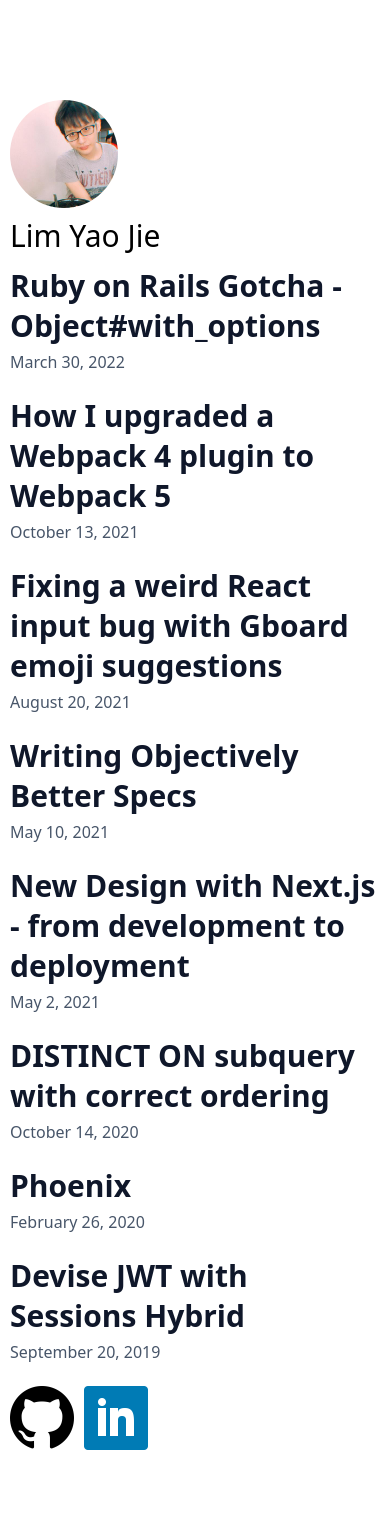
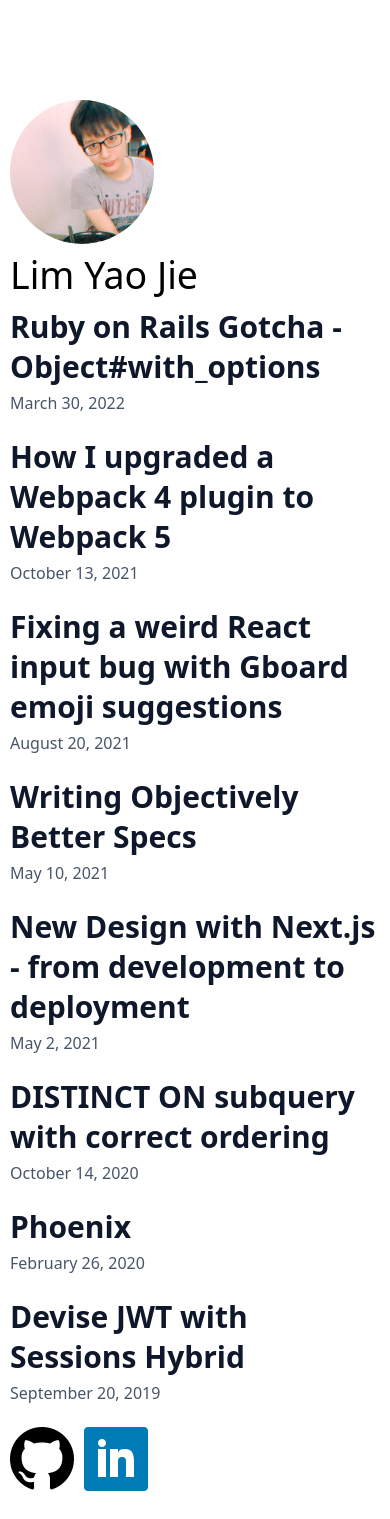
Before and after one commit to causztic/nextjs-blog, a Next.js app: page /posts in a window 390 px wide. Before the commit the page ends 1478 px from the top, so only its background shows below. Built offline with nearby package versions, Linux system fonts and the light colour scheme.

Commit message:
Refactor Layout module, fix description meta for latest article

```diff
--- a/components/layout.tsx
+++ b/components/layout.tsx
@@ -1,25 +1,45 @@
 import Image from 'next/image'
 import Link from 'next/link'
+import { NextSeo } from 'next-seo'
 import Script from 'next/script'
-
-import { NextSeo } from 'next-seo'
 
 const name = 'Lim Yao Jie'
 
-export default function Layout({
+const Footer = () => (
+  <footer className="my-4">
+    <section className="mt-3">
+      <a href="https://www.github.com/causztic" target="_blank" rel="noreferrer noopener" className="mr-2">
+        <Image
+          className="dark:bg-slate-100"
+          src="/images/github-icon.png"
+          height={64}
+          width={64}
+          alt='github'
+        />
+      </a>
+      <a href="https://www.linkedin.com/in/limyaojie">
+        <Image
+          src="/images/linkedin-icon.png"
+          height={64}
+          width={64}
+          alt='linkedin'
+        />
+      </a>
+    </section>
+  </footer>
+)
+export function Layout({
   children,
-  home,
   url,
-  title = 'Lim Yao Jie',
+  title,
   description,
   images,
 }: {
   children: React.ReactNode
-  url?: string,
-  home?: boolean,
-  title?: string,
-  description?: string,
-  images?: { url: string, width: number, height: number }[]
+  url: string,
+  title: string,
+  description: string,
+  images: { url: string, width: number, height: number }[]
 }): JSX.Element {
   return (
     <div className="container w-full md:max-w-3xl mx-auto pt-20 px-2">
@@ -32,74 +52,70 @@
         }}
       />
       <Script src="https://www.googletagmanager.com/gtag/js?id=G-6K5CMEBZJG"></Script>
-      <Script>
+      <Script id="gtag">
         {
           `
-          window.dataLayer = window.dataLayer || [];
-          function gtag(){dataLayer.push(arguments);}
-          gtag('js', new Date());
+        window.dataLayer = window.dataLayer || [];
+        function gtag(){dataLayer.push(arguments);}
+        gtag('js', new Date());
 
-          gtag('config', 'G-6K5CMEBZJG');
-          `
+        gtag('config', 'G-6K5CMEBZJG');
+        `
         }
       </Script>
       <header>
-        {home ? (
-          <>
+        <Link href="/">
+          <a>
             <Image
               priority
               className="rounded-full"
               src="/images/profile.jpg"
-              height={144}
-              width={144}
+              height={108}
+              width={108}
               alt={name}
             />
-            <h1>{name}</h1>
-          </>
-        ) : (
-          <>
-            <Link href="/">
-              <a>
-                <Image
-                  priority
-                  className="rounded-full"
-                  src="/images/profile.jpg"
-                  height={108}
-                  width={108}
-                  alt={name}
-                />
-              </a>
-            </Link>
-            <h2>
-              <Link href="/">
-                <a className='font-sans'>{name}</a>
-              </Link>
-            </h2>
-          </>
-        )}
+          </a>
+        </Link>
+        <h2>
+          <Link href="/">
+            <a className='font-sans'>{name}</a>
+          </Link>
+        </h2>
       </header>
       <main className="mt-2">{children}</main>
-      <footer className="my-4">
-        <section className="mt-3">
-          <a href="https://www.github.com/causztic" target="_blank" rel="noreferrer noopener" className="mr-2">
-            <Image
-              className="dark:bg-slate-100"
-              src="/images/github-icon.png"
-              height={64}
-              width={64}
-              alt='github'
-            />
-          </a>
-          <a href="https://www.linkedin.com/in/limyaojie">
-            <Image
-              src="/images/linkedin-icon.png"
-              height={64}
-              width={64}
-              alt='linkedin'
-            />
-          </a>
-        </section>
-      </footer>
+      <Footer />
     </div>
   )
 }
+
+export function HomeLayout({ children }: { children: React.ReactNode }): JSX.Element {
+  return (
+    <div className="container w-full md:max-w-3xl mx-auto pt-20 px-2">
+      <Script src="https://www.googletagmanager.com/gtag/js?id=G-6K5CMEBZJG"></Script>
+      <Script id="gtag">
+        {
+          `
+        window.dataLayer = window.dataLayer || [];
+        function gtag(){dataLayer.push(arguments);}
+        gtag('js', new Date());
+
+        gtag('config', 'G-6K5CMEBZJG');
+        `
+        }
+      </Script>
+      <header>
+        <Image
+          priority
+          className="rounded-full"
+          src="/images/profile.jpg"
+          height={144}
+          width={144}
+          alt={name}
+        />
+        <h1>{name}</h1>
+      </header>
+      <main className="mt-2">{children}</main>
+      <Footer />
+    </div>
+  )
+}
--- a/pages/index.tsx
+++ b/pages/index.tsx
@@ -1,12 +1,14 @@
 import Link from 'next/link'
-import Layout from '../components/layout'
+import { HomeLayout } from '../components/layout'
 import List from '../components/list'
+
+const description = "Software Engineer doing Ruby on Rails, Javascript and some DevOps"
 
 export default function Home(): JSX.Element {
   return (
-    <Layout home>
+    <HomeLayout>
       <section className="mt-1 mb-3">
-        <p>Software Engineer doing Ruby on Rails, Javascript and some DevOps</p>
+        <p>{description}</p>
         <small>Currently fiddling with custom mechanical keyboards and reading books on system design</small>
       </section>
       <section>
@@ -17,6 +19,6 @@
       <hr className="my-4" />
       <h2 className="mb-2">Some open source contributions</h2>
       <List />
-    </Layout>
+    </HomeLayout>
   )
 }
--- a/pages/posts/[id].tsx
+++ b/pages/posts/[id].tsx
@@ -14,7 +14,7 @@
 import { GetStaticPathsResult, GetStaticPropsResult } from 'next'
 import Link from 'next/link'
 import Tag from '../../components/tag'
-import Layout from '../../components/layout'
+import { Layout } from '../../components/layout'
 import { getAllPostIds, getPostData, PostData } from '../../lib/posts'
 import styles from './post.module.scss'
 
@@ -56,24 +56,18 @@
   }
 }
 
-const setBaseUrl = (url?: string) => {
-  if (url) {
-    return `https://www.causztic.com${url}`
-  }
-
-  return undefined;
-}
+const setBaseUrl = (url: string) => `https://www.causztic.com${url}`
 
 const getImages = (thumbnail?: [string, number, number]) => {
   if (thumbnail) {
     return [{
-      url: setBaseUrl(thumbnail[0])!,
+      url: setBaseUrl(thumbnail[0]),
       width: thumbnail[1],
       height: thumbnail[2]
     }]
   }
 
-  return undefined;
+  return [];
 }
 
 export default function Post({ post }: { post: PostData | null }): JSX.Element {
@@ -86,7 +80,6 @@
     </>
   } else {
     const { title, formattedDate, content, tags, thumbnail } = post
-
     return (
       <Layout title={title} description={content.split("\n")[0]} images={getImages(thumbnail)} url={setBaseUrl(`/posts/${post.id}`)}>
         <article className="mb-4">
--- a/pages/posts/index.tsx
+++ b/pages/posts/index.tsx
@@ -1,6 +1,6 @@
 import { GetStaticPropsResult } from 'next'
 import Link from 'next/link'
-import Layout from '../../components/layout'
+import { HomeLayout } from '../../components/layout'
 import { getSortedPostsData, PostTitleData } from '../../lib/posts'
 
 export async function getStaticProps(): Promise<GetStaticPropsResult<{ posts: PostTitleData[] }>> {
@@ -11,7 +11,7 @@
 }
 
 export default function Posts({ posts }: { posts: PostTitleData[] }): JSX.Element {
-  return <Layout>
+  return <HomeLayout>
     <ul>
       {posts.map(({ id, formattedDate, title }) => (
         <li key={id} className='mb-4'>
@@ -24,5 +24,5 @@
         </li>
       ))}
     </ul>
-  </Layout>
+  </HomeLayout>
 }
```
Also changed, not shown: posts/rails-gotcha-with-options.md (+0 -1 lines), posts/upgrading-i18n-webpack-plugin.md (+0 -1 lines), pages/_app.tsx (line endings or trailing spaces).
